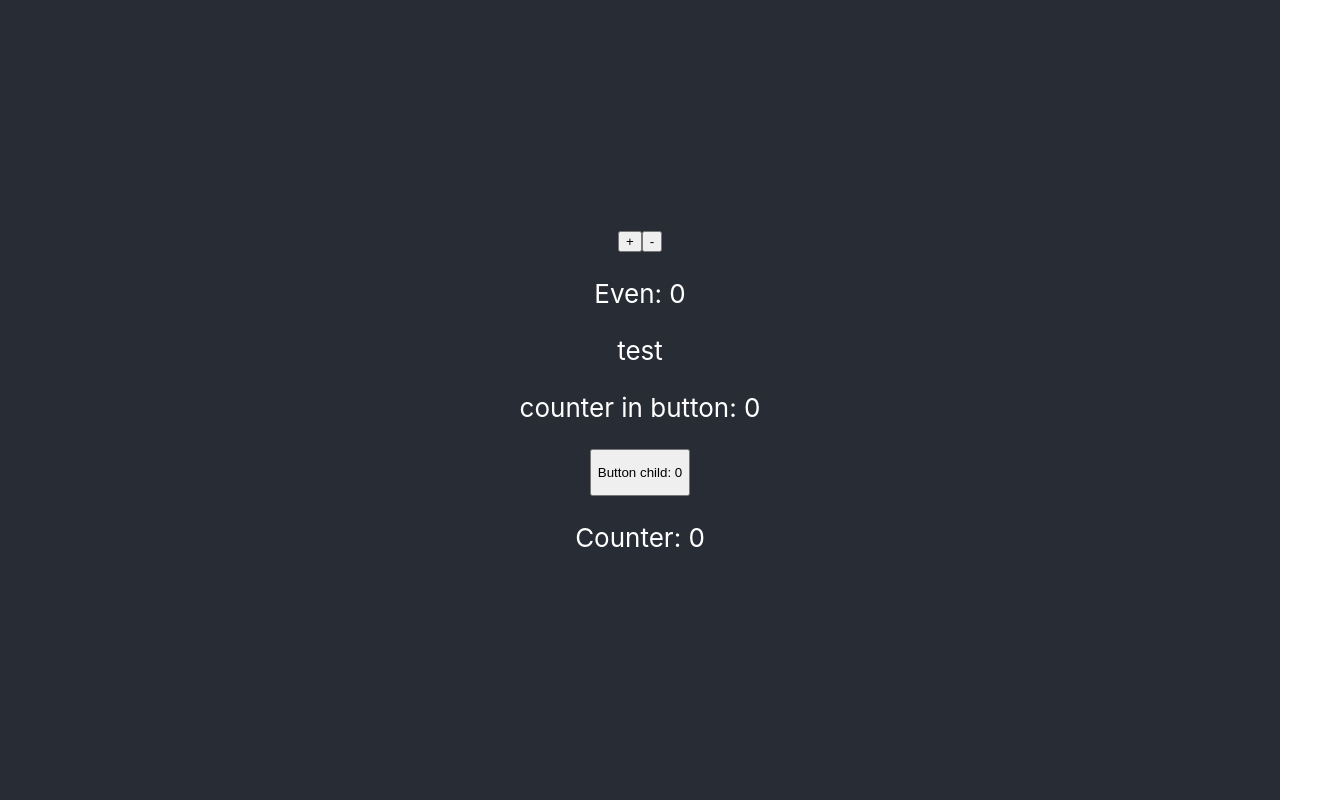
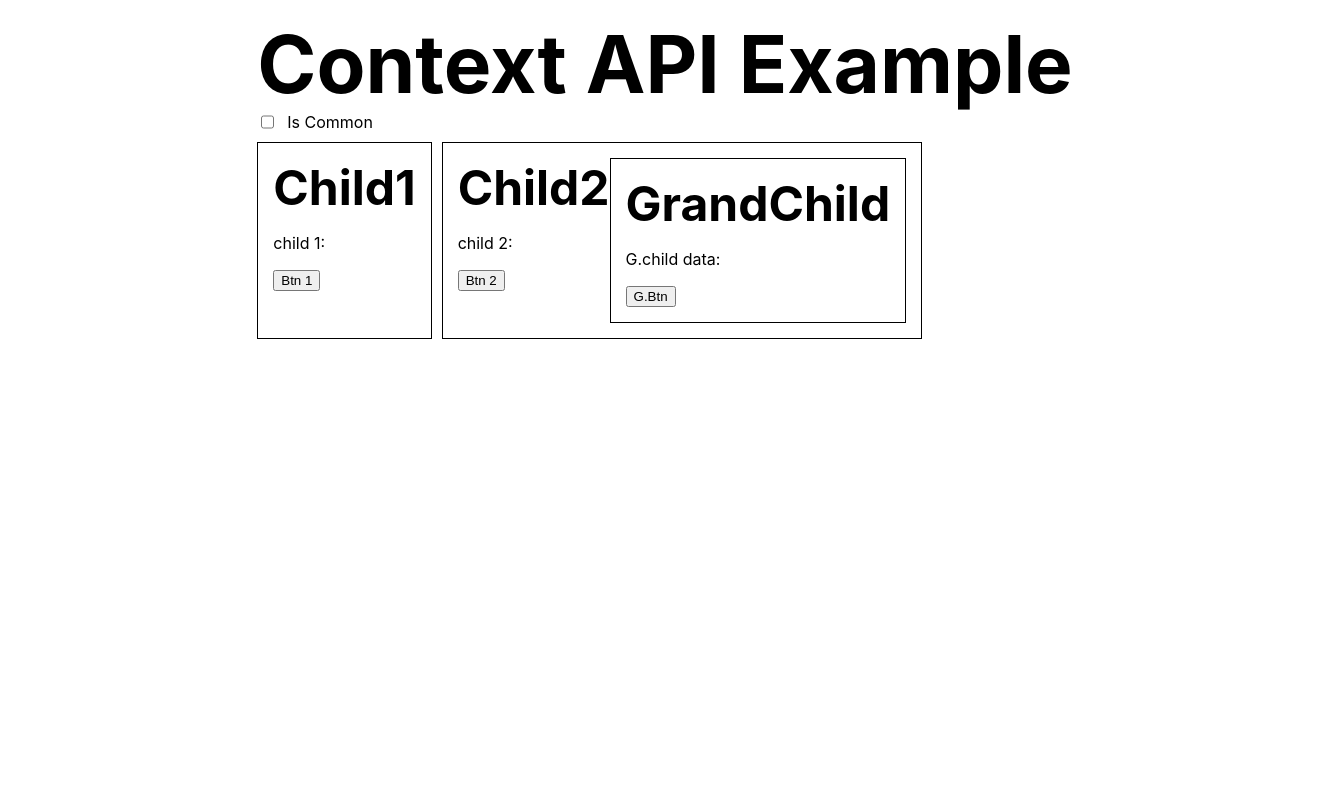
Before and after one commit to nisipshrestha/react_hook_basics, a React (Create React App) app: page / in a window 1280 px wide. Shown: the whole page, 1330 px wide, since content can reach past the window. Built offline with nearby package versions, Linux system fonts and the light colour scheme; no server answers.

Commit message:
Covered topics: useMemo, useCallback, contextAPI

```diff
--- a/src/App.css
+++ b/src/App.css
@@ -1,38 +1,36 @@
 .App {
-  text-align: center;
+  width: 100%;
+  padding: 15px 25px;
 }
 
-.App-logo {
-  height: 40vmin;
-  pointer-events: none;
+/* PARENT COMPONENT */
+.container {
+  display: flex;
+  justify-content: center;
 }
 
-@media (prefers-reduced-motion: no-preference) {
-  .App-logo {
-    animation: App-logo-spin infinite 20s linear;
-  }
+.header {
+	font-size: 5rem;
+	margin: 0;
 }
 
-.App-header {
-  background-color: #282c34;
-  min-height: 100vh;
+.wrapper {
   display: flex;
-  flex-direction: column;
-  align-items: center;
-  justify-content: center;
-  font-size: calc(10px + 2vmin);
-  color: white;
+	flex-basis: 1300px;
+	flex-wrap: wrap;
+  gap: 10px;
 }
 
-.App-link {
-  color: #61dafb;
+/* CHILD COMPONENT */
+.sub-header {
+  font-size: 3rem;
+  margin: 0;
 }
 
-@keyframes App-logo-spin {
-  from {
-    transform: rotate(0deg);
-  }
-  to {
-    transform: rotate(360deg);
-  }
+.child-container {
+  padding: 15px;
+  display: flex;
+  justify-content: center;
+  flex-wrap: wrap;
+  border: 1px solid #000;
 }
--- a/src/App.js
+++ b/src/App.js
@@ -1,13 +1,18 @@
 import './App.css';
+import ContextAPIExample from './ContextAPI';
 import Counter from './Counter';
+import UseCallbackExample from './User_callback';
+import UseMemoExample from './Use_memo';
 
 
 
 function App() {
-
   return (
     <div className="App">
-      <Counter/>
+      {/* <Counter/> */}
+      {/* <UseMemoExample/> */}
+      {/* <UseCallbackExample /> */}
+      <ContextAPIExample/>
     </div>
   );
 }
--- /dev/null
+++ b/src/ContextAPI/Child1.js
@@ -0,0 +1,18 @@
+import React, { useContext } from 'react'
+import { ProductContext } from './ProductContext';
+
+const name = 'child-btn-1';
+const Child1 = () => {
+    const { handleClick, data } = useContext(ProductContext);
+    return (
+        <div className='child-container'>
+            <div>
+                <h2 className='sub-header'>Child1</h2>
+                <p>child 1: {data[name] || data.common}</p>
+                <button name={name} onClick={handleClick}>Btn 1</button>
+            </div>
+        </div>
+    )
+}
+
+export default Child1
--- /dev/null
+++ b/src/ContextAPI/Child2.js
@@ -0,0 +1,20 @@
+import React, { useContext } from 'react'
+import { ProductContext } from './ProductContext';
+import GrandChild from './GrandChild'
+
+const name = 'child-btn-2';
+const Child2 = () => {
+    const { data, handleClick } = useContext(ProductContext);
+    return (
+        <div className='child-container'>
+            <div>
+                <h2 className='sub-header'>Child2</h2>
+                <p>child 2:{data[name] || data.common}</p>
+                <button name={name} onClick={handleClick}>Btn 2</button>
+            </div>
+            <GrandChild></GrandChild>
+        </div>
+    )
+}
+
+export default Child2
--- /dev/null
+++ b/src/ContextAPI/GrandChild.js
@@ -0,0 +1,21 @@
+import React, { useContext } from 'react'
+import { ProductContext } from './ProductContext';
+
+const name ='grand-child-btn';
+const GrandChild = () => {
+    const { data, handleClick } = useContext(ProductContext);
+
+    return (
+        <div className='child-container'>
+            <div>
+                <h2 className='sub-header'>
+                    GrandChild
+                </h2>
+                <p>G.child data: {data[name] || data.common}</p>
+                <button name={name} onClick={handleClick}>G.Btn</button>
+            </div>
+        </div>
+    )
+}
+
+export default GrandChild
--- /dev/null
+++ b/src/ContextAPI/ProductContext.js
@@ -0,0 +1,3 @@
+import { createContext } from "react";
+
+export const ProductContext = createContext();
--- /dev/null
+++ b/src/ContextAPI/index.js
@@ -0,0 +1,40 @@
+import React, { useState } from 'react'
+import Child1 from './Child1';
+import Child2 from './Child2';
+import { ProductContext } from './ProductContext';
+
+const ContextAPIExample = () => {
+    const [data, setData] = useState({ common: '' });
+    const [isCommon, setIsCommon] = useState(false);
+
+    const toggleCommon = () => {
+        setIsCommon(!isCommon);
+    };
+
+    const handleClick = e => {
+        if (isCommon) setData({ common: `click from ${e.target.name}` });
+        else setData({ ...data, [e.target.name]: `click from ${e.target.name}` });
+    };
+
+    return (
+        <div className='container'>
+            <div>
+                <h1 className='header'>Context API Example</h1>
+
+                <div className="wrapper">
+                    <input type='checkbox' value={isCommon} onClick={toggleCommon} />
+                    <label htmlFor="isCommon">Is Common</label>
+
+                    <div className="wrapper">
+                        <ProductContext.Provider value={{ data, isCommon, handleClick }}>
+                            <Child1 />
+                            <Child2 />
+                        </ProductContext.Provider>
+                    </div>
+                </div>
+            </div>
+        </div >
+    )
+}
+
+export default ContextAPIExample;
--- /dev/null
+++ b/src/Use_memo/index.js
@@ -0,0 +1,37 @@
+import React, { useEffect, useMemo, useState } from 'react'
+
+const checkRender = new Set();
+
+const UseMemoExample = () => {
+    const [data, setdata] = useState([]);
+ const [counter, setcounter] = useState(0);
+
+    async function getData() {
+        const response = await fetch('https://jsonplaceholder.typicode.com/todos');
+        const value = await response.json();
+        setdata(value);
+    }
+    useEffect(() => {
+        getData();
+    }, [])
+
+    const filteredArray = useMemo(() => {
+        return data.filter(each => each.id % 2 === 0).slice(0, 21);
+    }, [data]);
+
+    return (
+        <div>UseMemoExample
+            <button onClick={()=> setcounter(counter +1)}>{counter}</button>
+            <ul>
+                {
+                    filteredArray.map(each => (
+                        <li key={each.title}>{each.title}</li>
+                    ))
+                }
+            </ul>
+
+        </div>
+    )
+}
+
+export default UseMemoExample;
--- /dev/null
+++ b/src/User_callback/index.js
@@ -0,0 +1,43 @@
+import React, { useCallback, useEffect, useMemo, useState } from 'react'
+
+const checkRender = new Set();
+
+const Button = ({ btnVal, handleSubmit }) => {
+    checkRender.add(handleSubmit);
+    console.log(checkRender.size);
+    return (
+        <button onClick={()=>handleSubmit("from child")}>{btnVal}</button>
+    )
+}
+
+const UseCallbackExample = () => {
+    const [data, setdata] = useState({});
+    const [counter, setcounter] = useState(0);
+
+    async function getData() {
+        const response = await fetch('https://jsonplaceholder.typicode.com/todos/1');
+        const value = await response.json();
+        setdata(value);
+    }
+    useEffect(() => {
+        getData();
+    }, [])
+
+    const handleSubmit = useCallback((arg, number) => {
+        console.log("arg", arg, number);
+        // POST API ....
+        console.log(data);
+    }, [data]);
+
+    return (
+        <div>UseCallbackExample
+            <button onClick={() => setcounter(counter + 1)}>{counter}</button>
+            <p>{data.title}</p>
+
+            <button onClick={() => handleSubmit("some arg...", 1)}>Submit</button>
+            <Button btnVal={data.title} handleSubmit={handleSubmit}>Child button</Button>
+        </div>
+    )
+}
+
+export default UseCallbackExample;
--- a/src/index.css
+++ b/src/index.css
@@ -1,13 +1,19 @@
+html{
+  /* FOR REM UNIT */
+  font-size: 16px;
+}
+
 body {
+  box-sizing: border-box;
+  font-size: 16px;
+
+  width: 100%;
+  height: 100%;
   margin: 0;
+  padding: 0;
   font-family: -apple-system, BlinkMacSystemFont, 'Segoe UI', 'Roboto', 'Oxygen',
     'Ubuntu', 'Cantarell', 'Fira Sans', 'Droid Sans', 'Helvetica Neue',
     sans-serif;
   -webkit-font-smoothing: antialiased;
   -moz-osx-font-smoothing: grayscale;
 }
-
-code {
-  font-family: source-code-pro, Menlo, Monaco, Consolas, 'Courier New',
-    monospace;
-}
```
